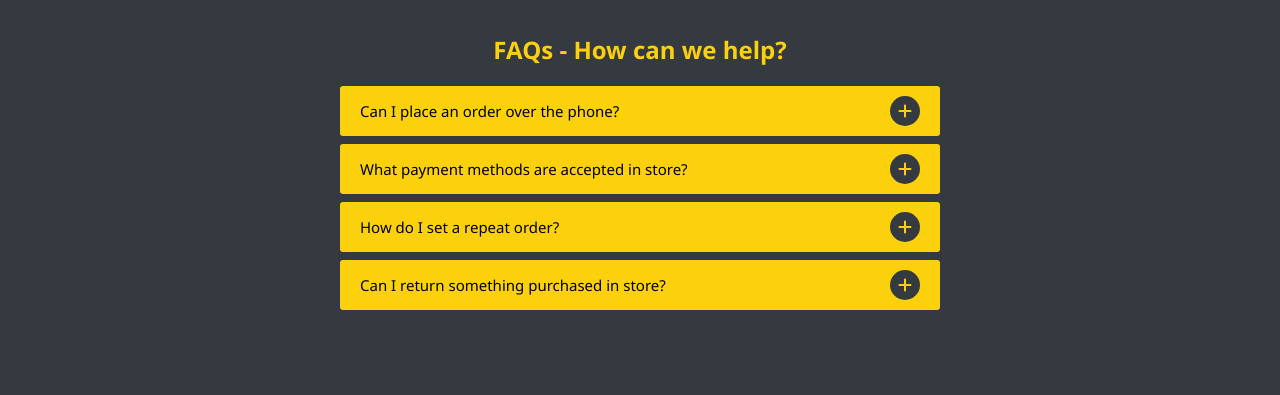
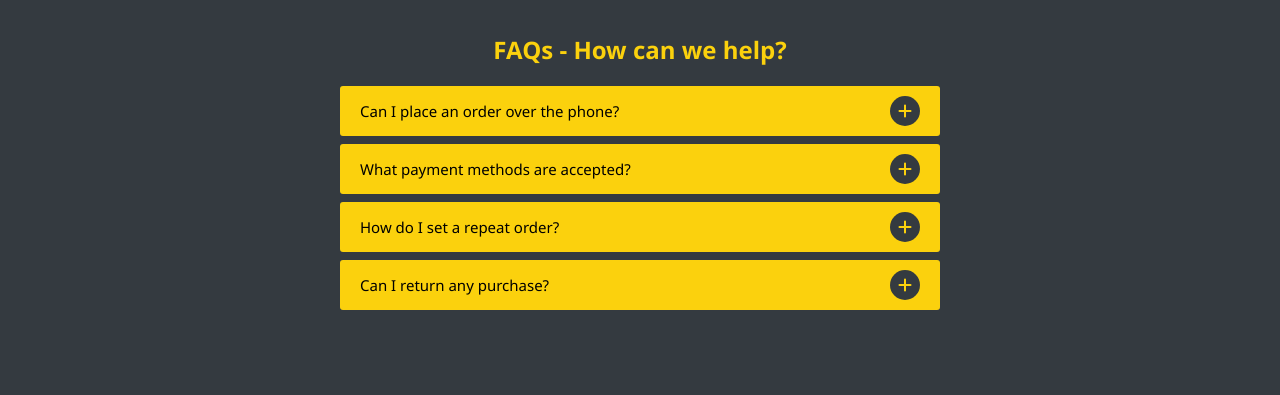
Before and after one commit to pdumrauf/shopet, a website: page pages/faqs.html in a window 1280 px wide. Shown: the part 107-502 px from the top of the page. Drawn offline with Linux system fonts and the light colour scheme.

Commit message:
last styles

```diff
--- a/pages/faqs.html
+++ b/pages/faqs.html
@@ -59,7 +59,7 @@
 			<div class="parent-tab">
 				<input type="radio" name="tab" id="tab-2">
 				<label for="tab-2">
-					<span>What payment methods are accepted in store?</span>
+					<span>What payment methods are accepted?</span>
 					<div class="icon"><i class="fas fa-plus"></i></div>
 				</label>
 				<div class="content">
@@ -88,7 +88,7 @@
 			<div class="parent-tab">
 				<input type="radio" name="tab" id="tab-4">
 				<label for="tab-4">
-					<span>Can I return something purchased in store?</span>
+					<span>Can I return any purchase?</span>
 					<div class="icon"><i class="fas fa-plus"></i></div>
 				</label>
 				<div class="content">
--- a/scss/style.scss
+++ b/scss/style.scss
@@ -128,6 +128,7 @@ header {
     display: flex;
     justify-content: center;
     text-align: center;
+    width: 95%;
 }
 .bannerTextContainer {
     width: 100%;
```
Also changed, not shown: css/style.css.
